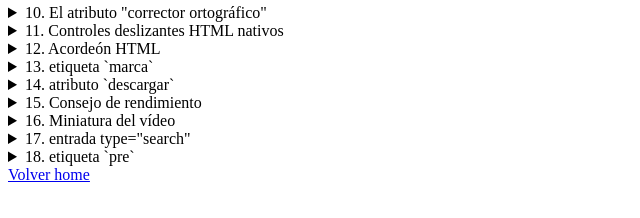
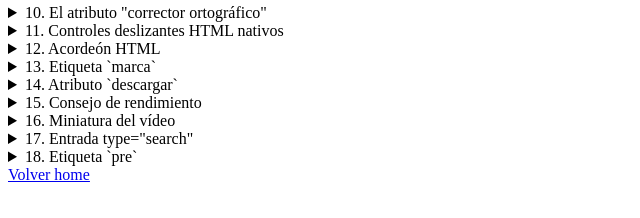
Before and after one commit to FranVibot/franvibot.github.io, a plain HTML site: page docs/Practicas/Tema0/PracticaConsejoshtml.html in a window 1280 px wide. Shown: the part 238-456 px from the top of the page, 0-640 px from the left. Drawn offline with Linux system fonts and the light colour scheme.

Commit message:
Update PracticaConsejoshtml.html

```diff
--- a/docs/Practicas/Tema0/PracticaConsejoshtml.html
+++ b/docs/Practicas/Tema0/PracticaConsejoshtml.html
@@ -225,7 +225,7 @@
     <div class="wrapper">
         <details>
             <summary>
-                13. etiqueta `marca`
+                13. Etiqueta `marca`
             </summary>
             <p>La etiqueta "mark" sirve para resaltar texto <br>
             </p>
@@ -235,7 +235,7 @@
     <div class="wrapper">
         <details>
             <summary>
-                14. atributo `descargar`
+                14. Atributo `descargar`
             </summary>
             <p>El atributo "dowload" sirve para descargar el archivo directamente en vez de dirigirnos a la pagina del
                 archivo <br>
@@ -273,7 +273,7 @@
     <div class="wrapper">
         <details>
             <summary>
-                17. entrada type="search"
+                17. Entrada type="search"
             </summary>
             <p>Si utilizamos "type="search"" en la barra de busqueda nos aparecerá un botón para borrar el texto escrito <br>
             </p>
@@ -289,7 +289,7 @@
     <div class="wrapper">
         <details>
             <summary>
-                18. etiqueta `pre`
+                18. Etiqueta `pre`
             </summary>
             <p>Si utilizamos la etiqueta "pre" podremos ver el texto escrito tal y como lo vemos en el HTML <br>
             </p>
```
